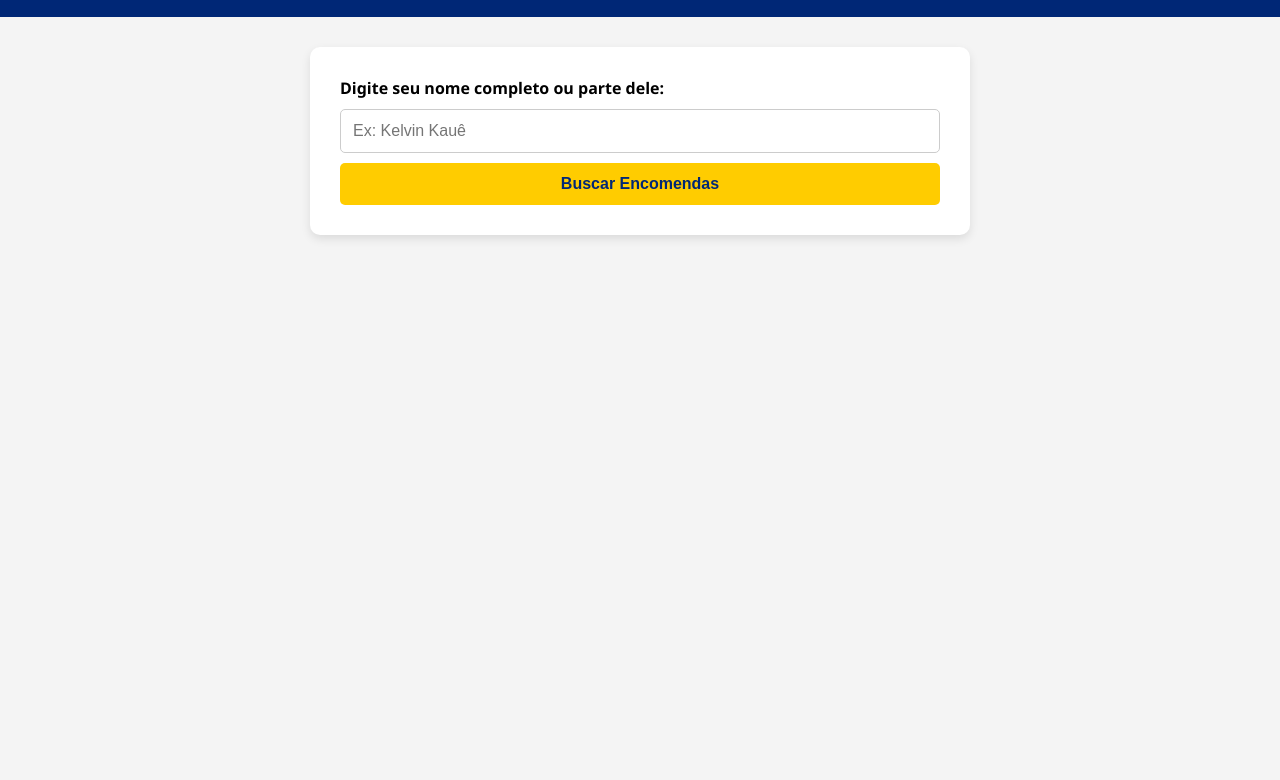
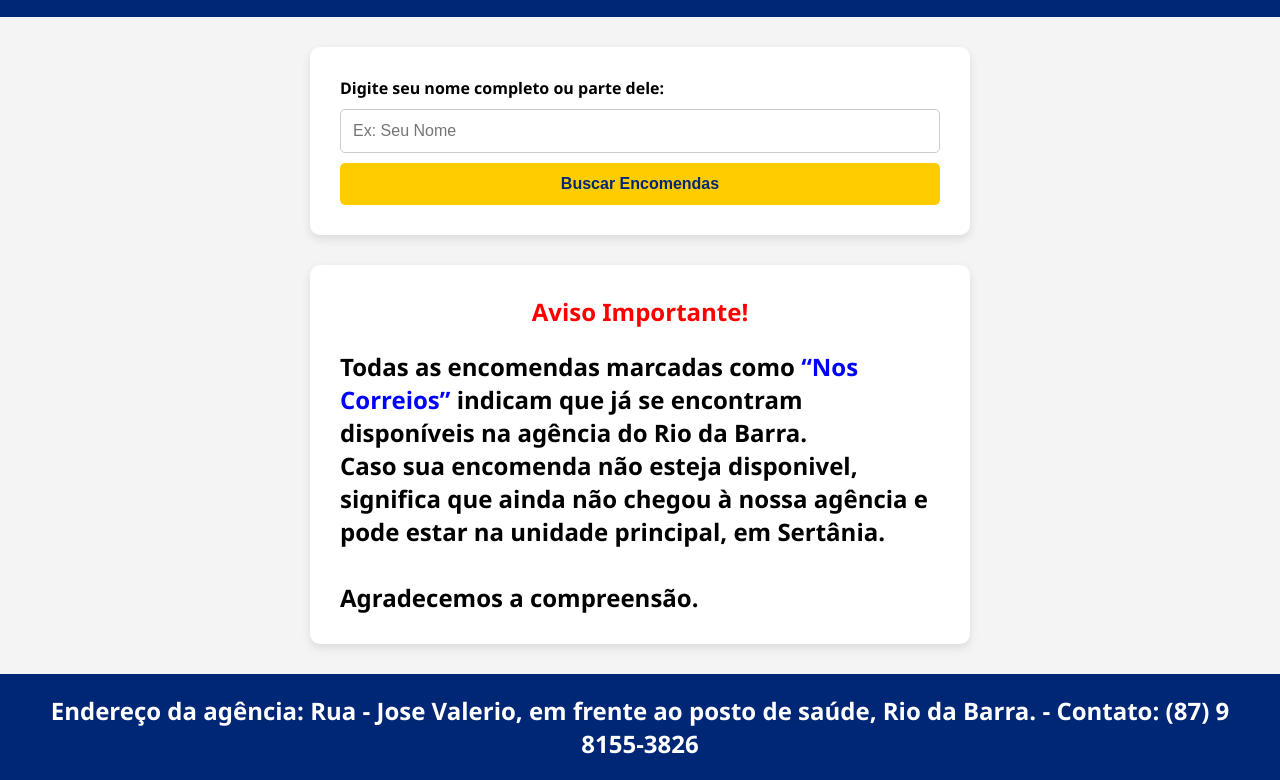
Before and after one commit to KelvJoker/buscaDeEncomendas, a plain HTML site: page index.html in a window 1280 px wide. Shown: the part 56-836 px from the top of the page. Before the commit the page ends 800 px from the top, so only its background shows below. Drawn offline with Linux system fonts and the light colour scheme.

Commit message:
Aviso
Adição do aviso.

```diff
--- a/index.html
+++ b/index.html
@@ -18,9 +18,23 @@
         text-align: center;
       }
 
+      h1 {
+        margin: 0;
+        font-size: 1.5em;
+      }
+
+      .destaque {
+        color:red;
+      }
+
+      .destaqueC {
+        color: blue;
+      }
+
       h2 {
         margin: 0;
         font-size: 1.5em;
+        text-align: center;
       }
 
       main {
@@ -149,10 +163,22 @@
 
     <main>
       <label for="nome"><strong>Digite seu nome completo ou parte dele:</strong></label>
-      <input type="text" id="nome" placeholder="Ex: Kelvin Kauê">
+      <input type="text" id="nome" placeholder="Ex: Seu Nome">
       <button onclick="buscar()">Buscar Encomendas</button>
 
       <div id="resultado"></div>
+    </main>
+
+    <main>
+      <h2>
+        <span class="destaque">Aviso Importante! </span>
+      </h2>
+      <br>
+      <h1>
+        Todas as encomendas marcadas como <span class="destaqueC">“Nos Correios”</span> indicam que já se encontram disponíveis na agência do Rio da Barra. <br>
+        Caso sua encomenda não esteja disponivel, significa que ainda não chegou à nossa agência e pode estar na unidade principal, em Sertânia. <br> <br>
+
+        Agradecemos a compreensão.</h1>
     </main>
 
     <script>
@@ -219,4 +245,9 @@
       }
     </script>
   </body>
+  <footer>
+    <header>
+      <h2>Endereço da agência: Rua - Jose Valerio, em frente ao posto de saúde, Rio da Barra. - Contato: (87) 9 8155-3826</h2>
+    </header>
+  </footer>
 </html>
```
